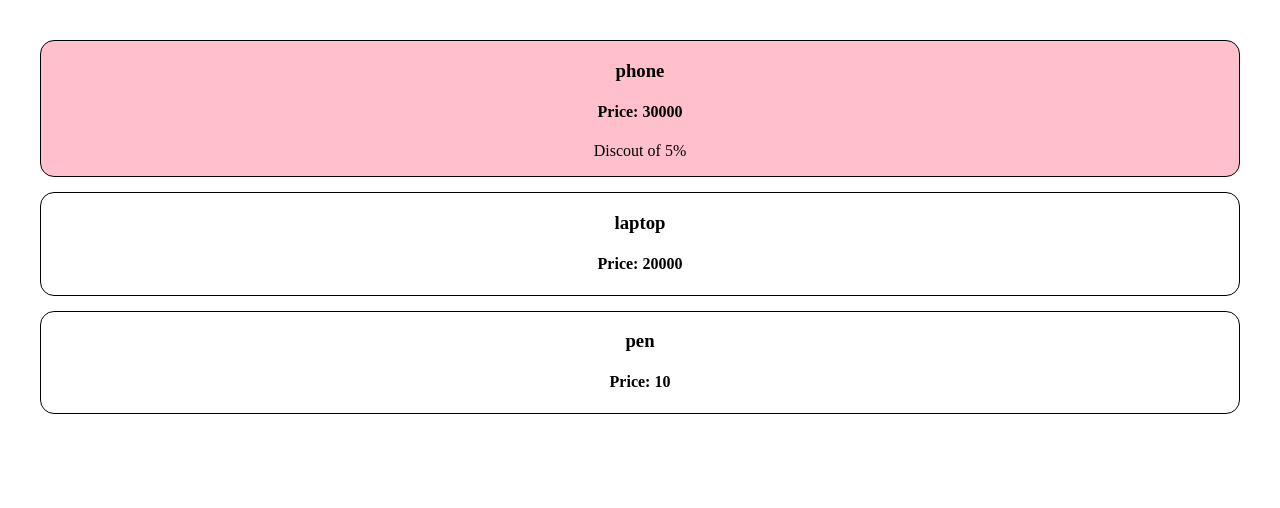
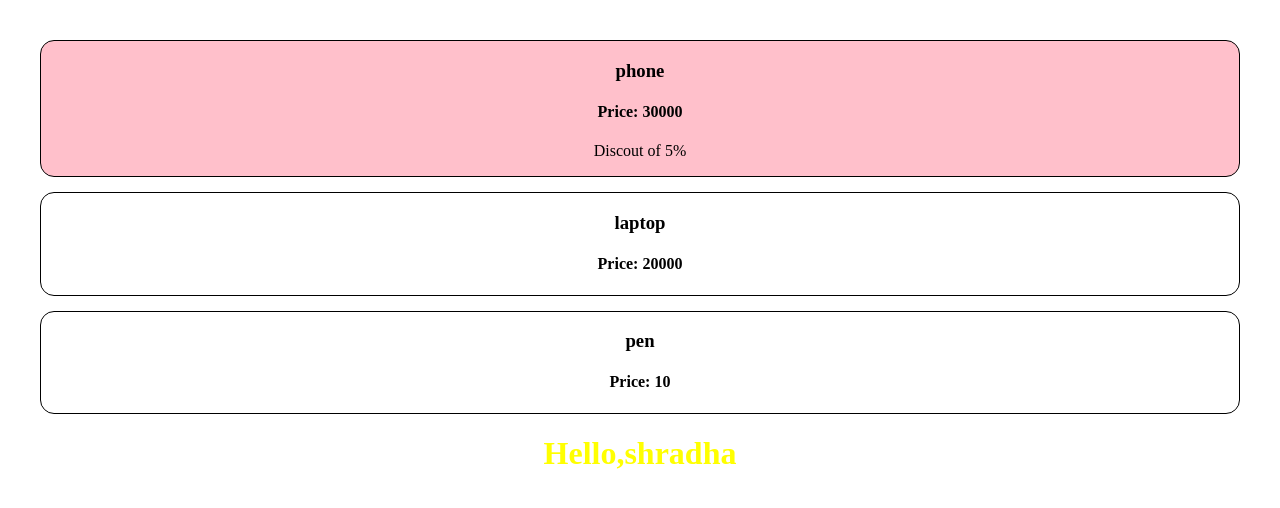
Before and after one commit to imyogeshgaikwad/React-App-Demo, a React (Vite) app: page / in a window 1280 px wide. Shown: the top 508 px of the page. Built offline with nearby package versions, Linux system fonts and the light colour scheme.

Commit message:
some activity

```diff
--- a/src/App.jsx
+++ b/src/App.jsx
@@ -2,11 +2,15 @@
 import Title from "./Title.jsx"
 import Product from "./Product.jsx";
 import ProductTab from"./ProductTab.jsx"
+import MsgBox from "./msgBox.jsx";
 
 
 function App() {
   return(
+    <>
   <ProductTab/>
+  <MsgBox userName="shradha" textColor="yellow"/>
+  </>
   );
 }
 
--- /dev/null
+++ b/src/MsgBox.jsx
@@ -0,0 +1,6 @@
+export default function MsgBox({userName,textColor}){
+    let styles = {color:textColor}
+    return(
+        <h1 style={styles}>Hello,{userName}</h1>
+    );
+}
```
